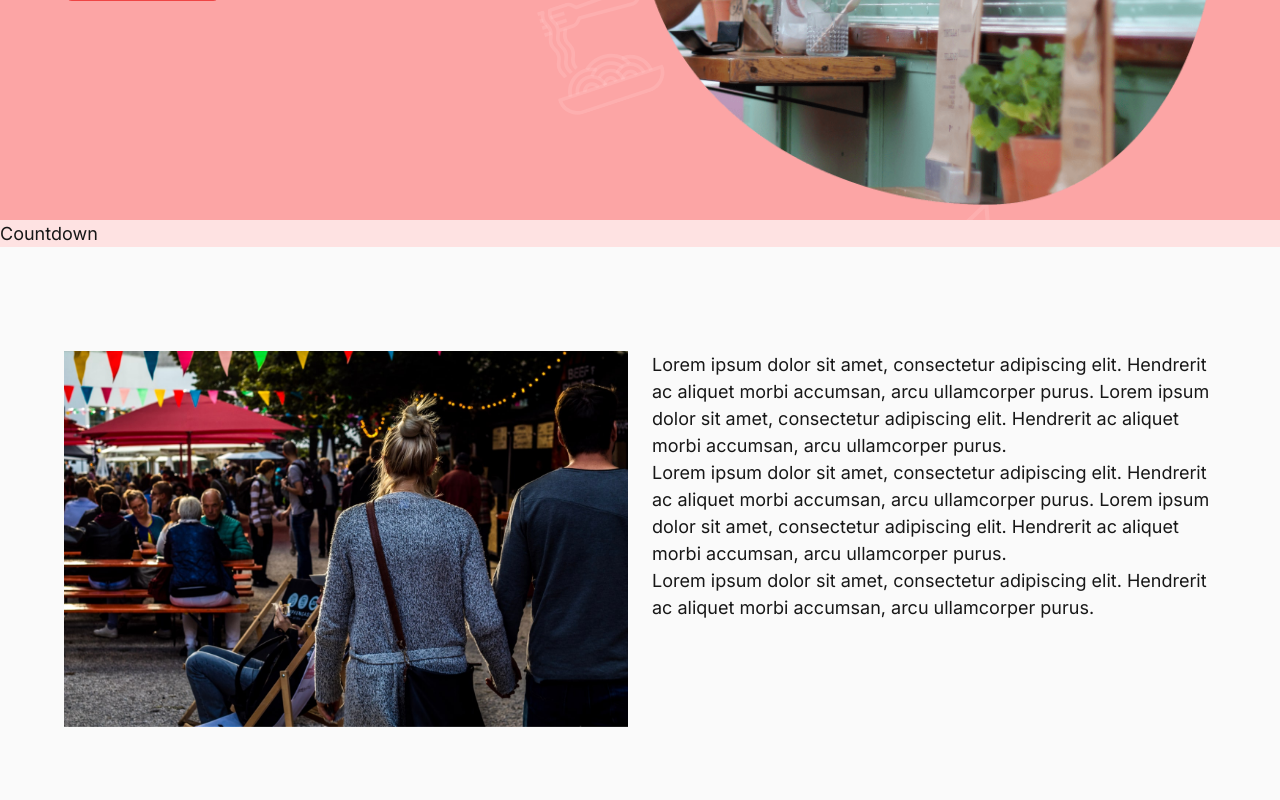
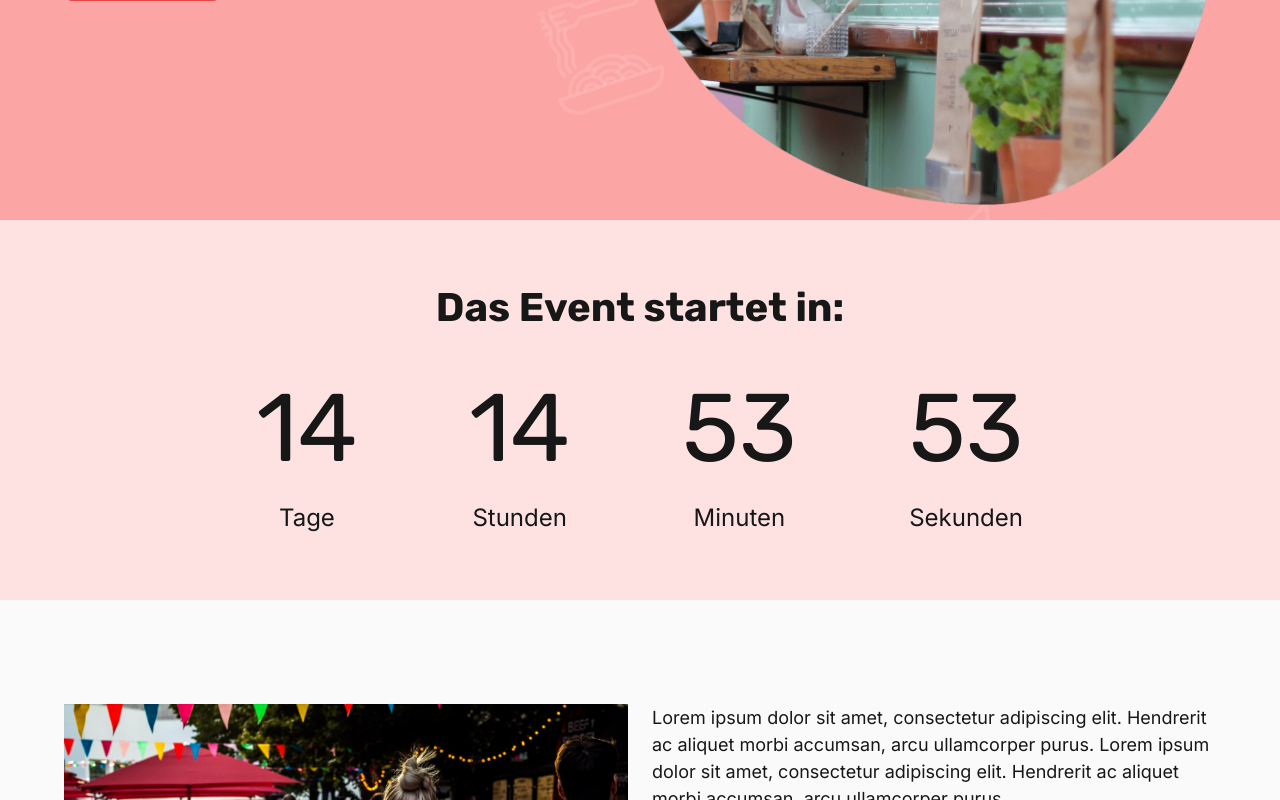
Before and after one commit to MinhKhangTran/nextjs_event_page, a Next.js app: page / in a window 1280 px wide. Shown: the part 580-1380 px from the top of the page. Built offline with nearby package versions, Linux system fonts and the light colour scheme.

Commit message:
:sparkles: countdown

```diff
--- /dev/null
+++ b/components/clock.tsx
@@ -0,0 +1,53 @@
+const Clock = ({
+  timerDays,
+  timerHours,
+  timerMinutes,
+  timerSeconds,
+}: {
+  timerDays: number;
+  timerHours: number;
+  timerMinutes: number;
+  timerSeconds: number;
+}) => {
+  return (
+    <>
+      <section className="timer-container">
+        <section className="timer">
+          <div className="clock | d-flex justify-content-center">
+            <section className="d-flex | flex-column align-items-center">
+              <p className="countdown__number">
+                {" "}
+                {timerDays < 10 ? "0" : ""}
+                {timerDays}
+              </p>
+              <small>Tage</small>
+            </section>
+            <section className="d-flex | flex-column align-items-center">
+              <p className="countdown__number">
+                {timerHours < 10 ? "0" : ""}
+                {timerHours}
+              </p>
+              <small>Stunden</small>
+            </section>{" "}
+            <section className="d-flex | flex-column align-items-center">
+              <p className="countdown__number">
+                {timerMinutes < 10 ? "0" : ""}
+                {timerMinutes}
+              </p>
+              <small>Minuten</small>
+            </section>{" "}
+            <section className="d-flex | flex-column align-items-center">
+              <p className="countdown__number">
+                {timerSeconds < 10 ? "0" : ""}
+                {timerSeconds}
+              </p>
+              <small>Sekunden</small>
+            </section>
+          </div>
+        </section>
+      </section>
+    </>
+  );
+};
+
+export default Clock;
--- a/components/countdown.tsx
+++ b/components/countdown.tsx
@@ -1,15 +1,62 @@
 // Countdown app
-// https://blog.greenroots.info/how-to-create-a-countdown-timer-using-react-hooks
+// https://norbertbm.com/build-a-countdown-timer-using-react-react-hooks/
+
+import React, { useState, useEffect } from "react";
+import Clock from "./clock";
 
 const countdownContent = {
   text: "Das Event startet in:",
-    targetDate : 1814000000
+  targetDate: 1814000000,
 };
 
 const Countdown = () => {
+  const [timerDays, setTimerDays] = useState<number>();
+  const [timerHours, setTimerHours] = useState<number>();
+  const [timerMinutes, setTimerMinutes] = useState<number>();
+  const [timerSeconds, setTimerSeconds] = useState<number>();
+  let interval: any;
+
+  const startTimer = () => {
+    const countDownDate = new Date("august 08,2022 ").getTime();
+
+    interval = setInterval(() => {
+      const now = new Date().getTime();
+
+      const distance = countDownDate - now;
+
+      const days = Math.floor(distance / (24 * 60 * 60 * 1000));
+      const hours = Math.floor(
+        (distance % (24 * 60 * 60 * 1000)) / (1000 * 60 * 60)
+      );
+      const minutes = Math.floor((distance % (60 * 60 * 1000)) / (1000 * 60));
+      const seconds = Math.floor((distance % (60 * 1000)) / 1000);
+
+      if (distance < 0) {
+        // Stop Timer
+
+        clearInterval(interval.current);
+      } else {
+        // Update Timer
+        setTimerDays(days);
+        setTimerHours(hours);
+        setTimerMinutes(minutes);
+        setTimerSeconds(seconds);
+      }
+    });
+  };
+
+  useEffect(() => {
+    startTimer();
+  });
   return (
     <section className="" id="countdown" aria-label="countdown Abschnitt">
-                Countdown
+      <h2 className="heading-2 | text-center">{countdownContent.text}</h2>
+      <Clock
+        timerDays={timerDays!}
+        timerHours={timerHours!}
+        timerMinutes={timerMinutes!}
+        timerSeconds={timerSeconds!}
+      />
     </section>
   );
 };
--- a/package.json
+++ b/package.json
@@ -13,6 +13,7 @@
     "next": "12.2.2",
     "react": "18.2.0",
     "react-bootstrap": "^2.4.0",
+    "react-countdown": "^2.3.2",
     "react-dom": "18.2.0",
     "sass": "^1.53.0"
   },
--- a/styles/components/_countdown.scss
+++ b/styles/components/_countdown.scss
@@ -1,5 +1,31 @@
 @use "sass:math";
 
 #countdown {
- background-color: $light;
+  background-color: $light;
+  padding-block: math.div(32rem, 16);
+  @include lg {
+    padding-block: math.div(64rem, 16);
+  }
+  h2 {
+    padding-bottom: 1.5rem;
+  }
+  .clock {
+    gap: 1.5rem;
+    @include lg {
+      gap: math.div(112rem, 16);
+    }
+  }
+  .countdown__number {
+    font-size: math.div(40rem, 16);
+    font-family: Rubik;
+    @include lg {
+      font-size: math.div(96rem, 16);
+    }
+  }
+  small {
+    font-size: math.div(14rem, 16);
+    @include lg {
+      font-size: math.div(24rem, 16);
+    }
+  }
 }
```
Also changed, not shown: utils/useCountdown.js (added, +33 -0 lines), components/showCounter.tsx (added), 2 other files (tests, documents, lock files or other folders). Lines whose indentation alone changed are shown as unchanged.
